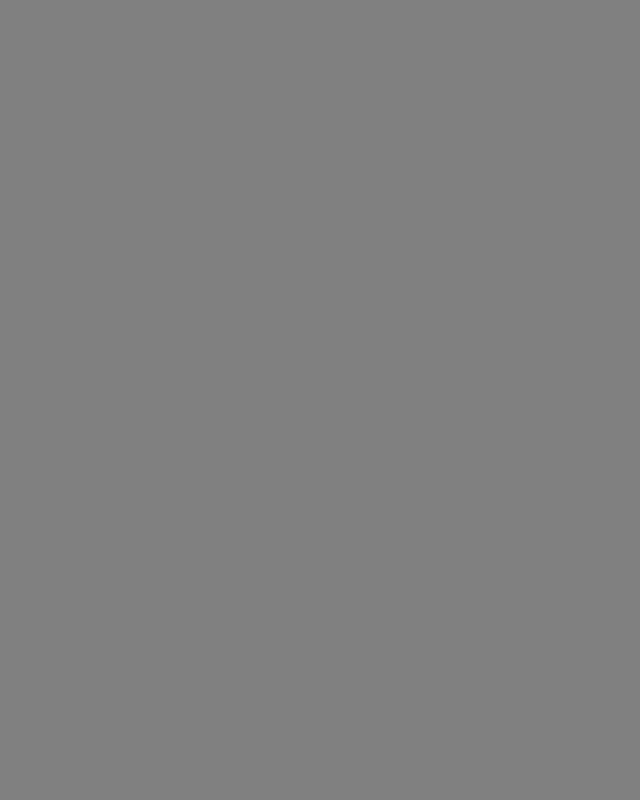
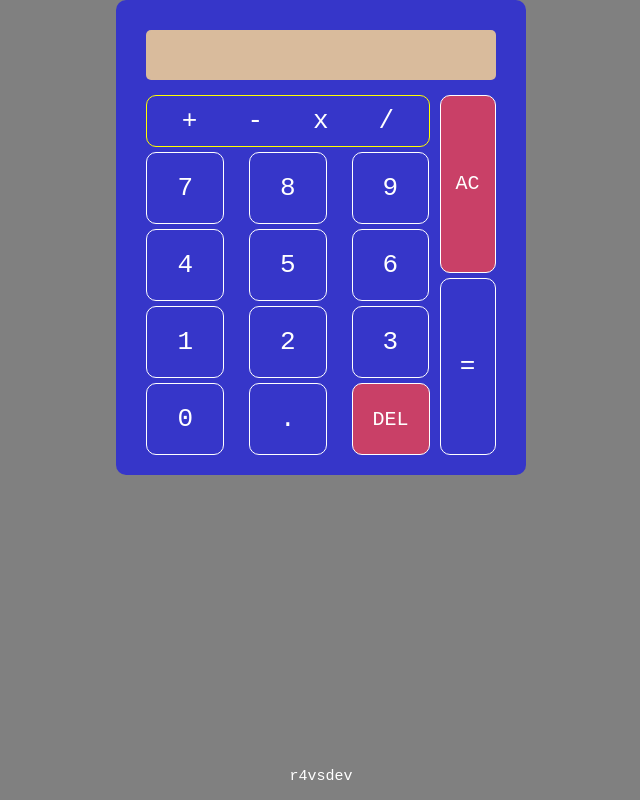
Before and after one commit to r4vsdev/calculator, a plain HTML site: page index.html in a window 1280 px wide. Shown: the whole page, without its empty margins (319-959 px from the left). Drawn offline with Linux system fonts and the light colour scheme.

Commit message:
Add the calculator UI

```diff
--- a/index.html
+++ b/index.html
@@ -9,6 +9,49 @@
     <script src="script.js" defer></script>
 </head>
 <body>
-
+    <div class="container">
+        <div class="screen"> </div>
+        <div class="below-screen">
+            <div>
+                <div class="operators">
+                    <div class="operator btn"> + </div>
+                    <div class="operator btn"> - </div>
+                    <div class="operator btn"> x </div>
+                    <div class="operator btn"> / </div>
+                </div>
+                <div class="numbers">
+                    <div class="row">
+                        <div class="number btn"> 7 </div>
+                        <div class="number btn"> 8 </div>
+                        <div class="number btn"> 9 </div>
+                    </div>
+                    <div class="row">
+                        <div class="number btn"> 4 </div>
+                        <div class="number btn"> 5 </div>
+                        <div class="number btn"> 6 </div>
+                    </div>
+                    <div class="row">
+                        <div class="number btn"> 1 </div>
+                        <div class="number btn"> 2 </div>
+                        <div class="number btn"> 3 </div>
+                    </div>
+                    <div class="row">
+                        <div class="number btn"> 0 </div>
+                        <div class="number btn"> . </div>
+                        <div id="del" class="btn"> DEL </div>
+                    </div>
+                </div>
+            </div>
+            <div class="side-buttons">
+                <div id="ac" class="btn"> AC </div>
+                <div id="equal" class="number btn"> = </div>
+            </div>
+        </div>
+    </div>
+    <div class="footer">
+        <a href="https://github.com/r4vsdev" target="_blank">
+            r4vsdev
+        </a>
+    </div>
 </body>
 </html>
--- a/script.js
+++ b/script.js
@@ -1,25 +1,30 @@
 const add = function(a, b) {
 	return a+b;
 };
-
 const subtract = function(a, b) {
 	return a-b;
 };
-
-const sum = function(array) {
-  return array.reduce( (total, current) => total + current, 0 );
+const multiply = function(a, b) {
+    //   return array.reduce( (total, current) => total * current, 1 );
+    return a * b
 };
-
-const multiply = function(array) {
-  return array.reduce( (total, current) => total * current, 1 );
-};
-
+const divide = function(a, b) {
+    return a / b
+}
 const power = function(x, n) {
   return Math.pow(x, n);
-
 };
-
+const sum = function(array) {
+    return array.reduce( (total, current) => total + current, 0 );
+  };
 const factorial = function(n) {
   if (n === 0) return 1;
   return n * factorial( n - 1 );
 };
+function operate (operator, a, b) {
+    if (operator === '+') return add(a, b)
+    if (operator === '-') return subtract(a, b)
+    if (operator === '*') return multiply(a, b)
+    if (operator === '/') return divide(a, b)
+    if (operator === '^') return power(a, b)
+}
--- a/style.css
+++ b/style.css
@@ -1,3 +1,116 @@
+* {
+    font-family: monospace;
+    font-size: xx-large;
+    font-weight: 200;
+    color: white;
+    border-radius: 10px;
+}
 body {
+    height: 100vh;
+    margin: 0;
+    display: flex;
+    flex-direction: column;
     background-color: grey;
+    align-items: center;
+    justify-content: center;
 }
+.container {
+    display: flex;
+    flex-direction: column;
+    background: rgba(0, 0, 255, 0.575);
+    padding: 20px;
+    border-radius: 10px;
+}
+.screen {
+    background: rgba(252, 215, 147, 0.826);
+    width: auto;
+    height: 50px;
+    margin: 10px;
+    border-radius: 5px;
+}
+.operators {
+    display: flex;
+    justify-content: center;
+    align-items: center;
+    gap: 10px;
+    margin: 5px 10px;
+    border: solid 1px yellow;
+}
+.operator {
+    display:flex;
+    flex-direction:column;
+    justify-content: center;
+    align-items: center;
+    padding: 10px 20px;
+}
+.operator:hover {
+    background: rgba(0, 0, 123, 0.575);
+}
+.below-screen{
+    display: flex;
+}
+.numbers {
+    display: flex;
+    flex-direction: column;
+    gap: 5px;
+    margin: 0px 10px;;
+}
+.row {
+    display: flex;
+    gap: 25px;
+}
+.number,
+#del {
+    padding: 20px 30px;
+    display:flex;
+    flex-direction:column;
+    justify-content: center;
+    align-items: center;
+    border: solid 1px;
+
+}
+.number:hover {
+    background: rgba(0, 0, 123, 0.575);
+}
+.side-buttons {
+    display: flex;
+    flex-direction: column;
+    align-items: stretch;
+    gap: 5px;
+    margin-top: 5px;
+    margin-right: 10px;
+}
+#ac,
+#del {
+    font-size: 20px;
+    background: rgba(255, 68, 68, 0.73);
+}
+#ac:hover,
+#del:hover {
+    background: rgba(0, 0, 123, 0.575);
+}
+#ac {
+    display:flex;
+    justify-content: center;
+    align-items: center;
+}
+#del {
+    padding: 10px 20px;
+}
+#ac,
+#equal {
+    flex: 1;
+    padding: 15px;
+    border: solid 1px;
+}
+
+/* footer */
+a {
+    text-decoration: none;
+    font-size: 15px;
+}
+.footer {
+    display: flex;
+    margin-top: auto;
+    padding: 15px;
+}
```
